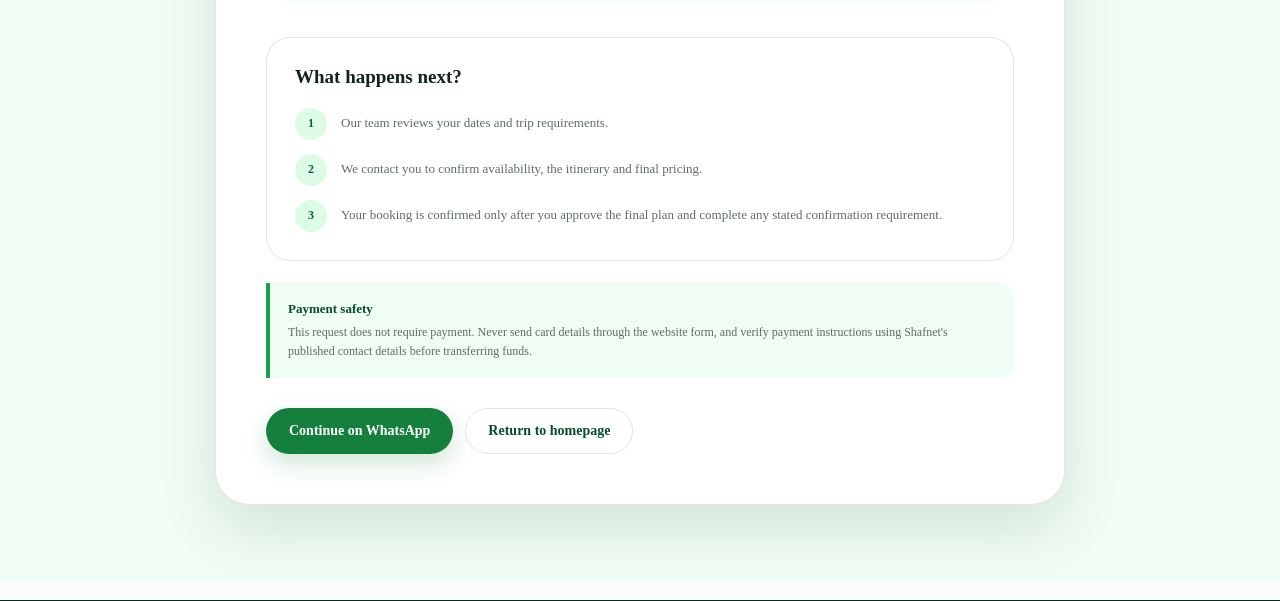
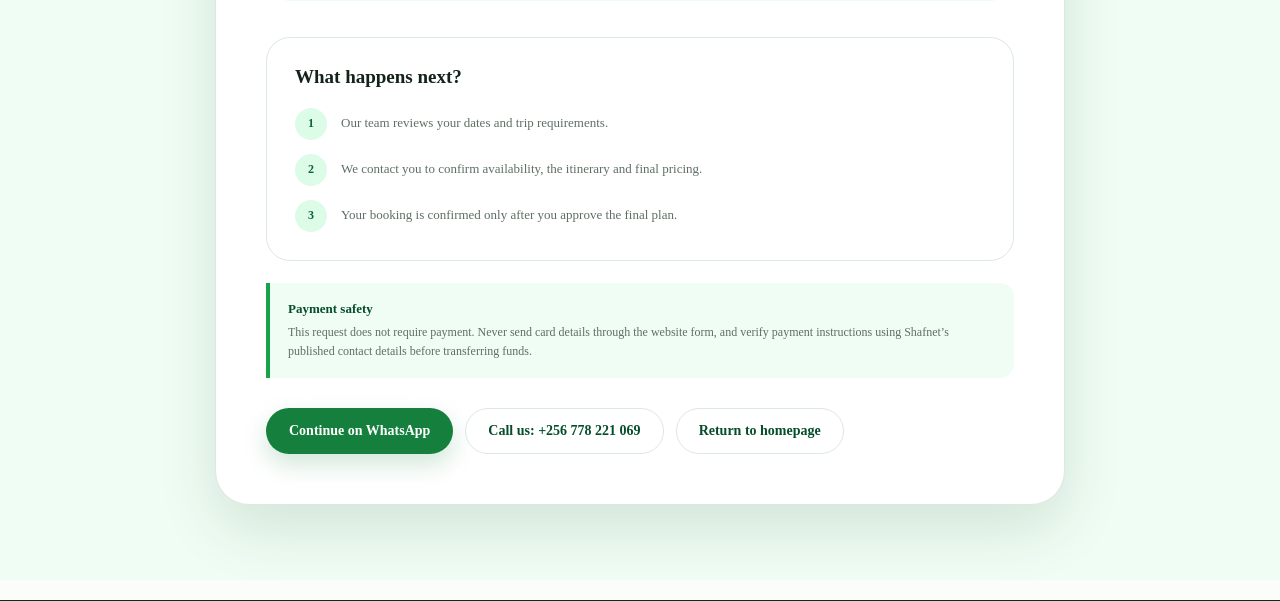
Before and after one commit to carlparl/shafnet-tours, a Django app: template templates/tours/booking_confirmation.html in a window 1280 px wide. Shown: the part 903-1504 px from the top of the page. Run offline with Django 5.2, Linux system fonts and the light colour scheme; the template is opened without the code that fills it, so the values that code supplies are empty.

Commit message:
Add Sentry error tracking and polish booking confirmation page

```diff
--- a/requirements.txt
+++ b/requirements.txt
@@ -8,6 +8,7 @@ packaging==26.2
 pillow==12.3.0
 psycopg[binary]==3.3.4
 python-dotenv==1.2.2
+sentry-sdk==2.29.1
 sqlparse==0.5.5
 tzdata==2026.3
 whitenoise==6.12.0
--- a/templates/tours/booking_confirmation.html
+++ b/templates/tours/booking_confirmation.html
@@ -35,18 +35,25 @@
                 <ol>
                     <li><span>1</span><p>Our team reviews your dates and trip requirements.</p></li>
                     <li><span>2</span><p>We contact you to confirm availability, the itinerary and final pricing.</p></li>
-                    <li><span>3</span><p>Your booking is confirmed only after you approve the final plan and complete any stated confirmation requirement.</p></li>
+                    <li><span>3</span><p>Your booking is confirmed only after you approve the final plan.</p></li>
                 </ol>
             </div>
 
             <div class="confirmation-safety">
                 <strong>Payment safety</strong>
-                <p>This request does not require payment. Never send card details through the website form, and verify payment instructions using Shafnet's published contact details before transferring funds.</p>
+                <p>This request does not require payment. Never send card details through the website form, and verify payment instructions using Shafnet’s published contact details before transferring funds.</p>
             </div>
 
             <div class="confirmation-actions">
-                <a class="button button-primary" href="https://wa.me/256778221069?text=Hello%20Shafnet%20Tours%2C%20I%20submitted%20booking%20ST-{{ booking.pk|stringformat:'05d' }}%20for%20{{ booking.tour.title|urlencode }}.%20My%20name%20is%20{{ booking.full_name|urlencode }}." target="_blank" rel="noopener noreferrer">Continue on WhatsApp</a>
-                <a class="button button-secondary" href="{% url 'home' %}">Return to homepage</a>
+                <a class="button button-primary" href="https://wa.me/256778221069?text=Hello%20Shafnet%20Tours%2C%20I%20submitted%20booking%20ST-{{ booking.pk|stringformat:'05d' }}%20for%20{{ booking.tour.title|urlencode }}.%20My%20name%20is%20{{ booking.full_name|urlencode }}." target="_blank" rel="noopener noreferrer">
+                    Continue on WhatsApp
+                </a>
+                <a class="button button-secondary" href="tel:+256778221069">
+                    Call us: +256 778 221 069
+                </a>
+                <a class="button button-secondary" href="{% url 'home' %}">
+                    Return to homepage
+                </a>
             </div>
         </div>
     </div>
```
Also changed, not shown: shafnet_tours/settings.py (+17 -0 lines).
